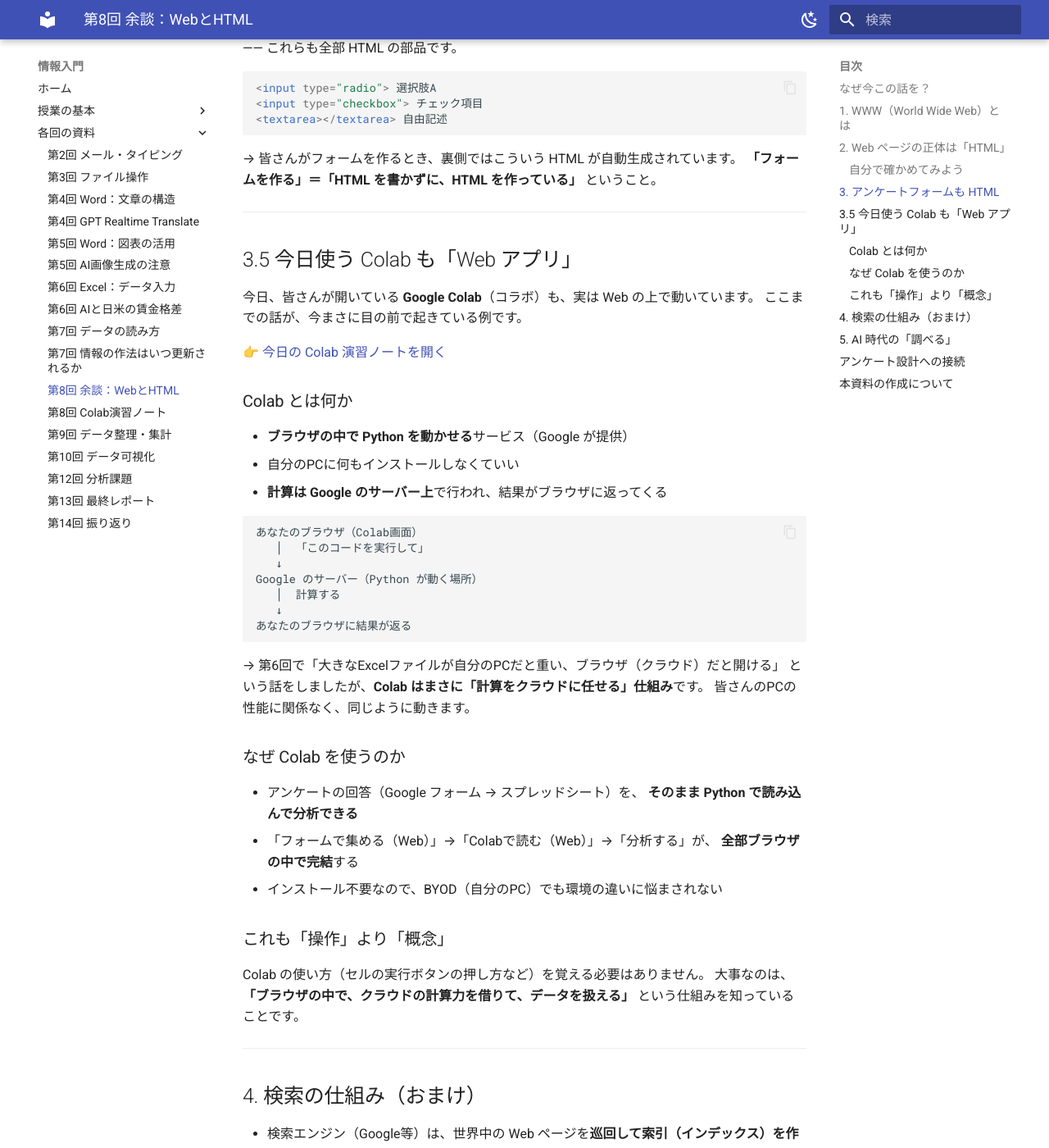
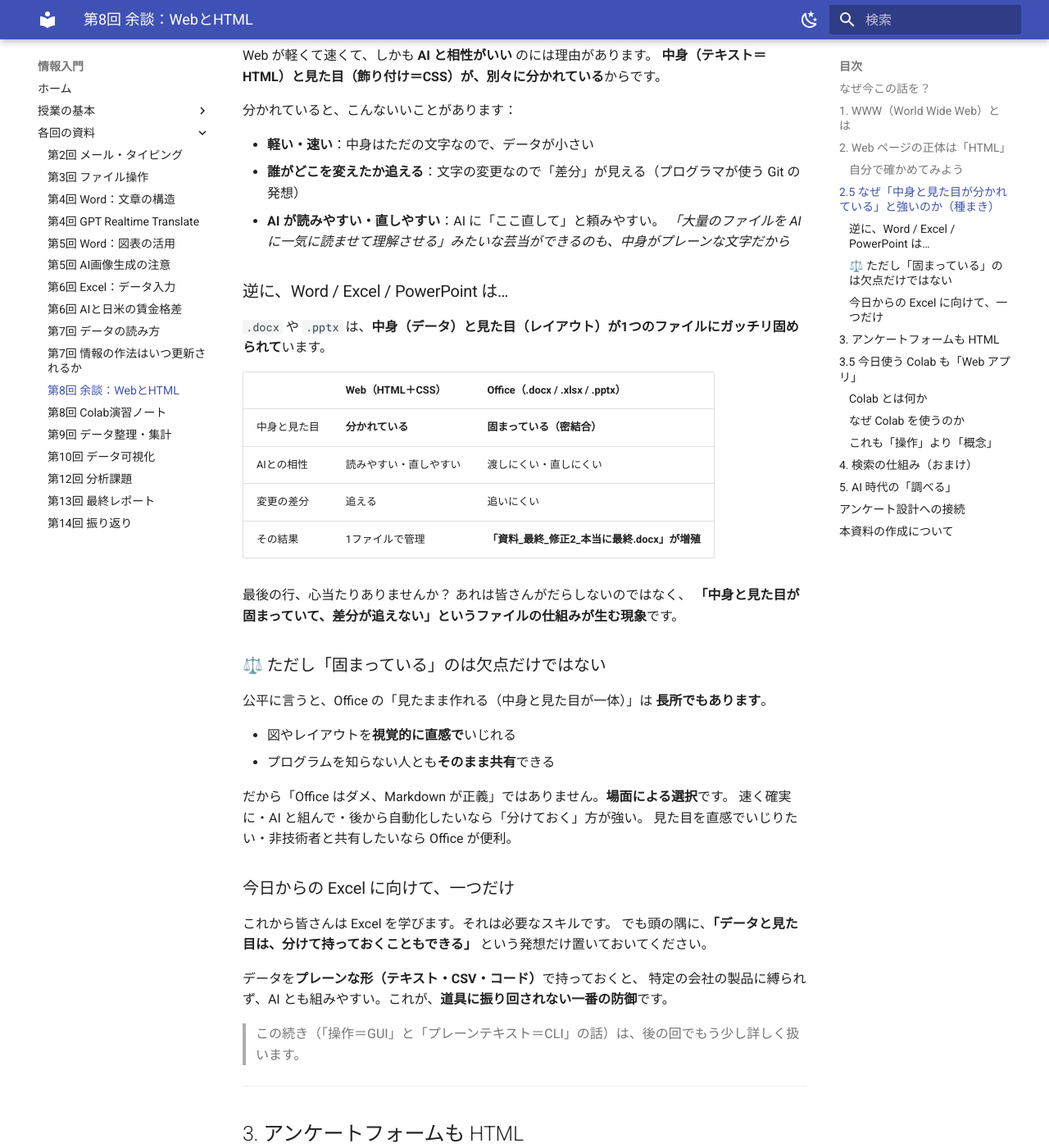
Before and after one commit to aonoa68/joho-nyumon, an MkDocs documentation site: the page built from docs/week08-web-html.md, in a window 1280 px wide and 1400 px high, scrolled down 1679 px. Shown: the whole window at 82% size. Built offline with MkDocs 1.6.1 and Material for MkDocs 9.7.7, drawn with Linux system fonts in a browser that asks for light colours.

Commit message:
第8回に脱Office種まきセクション(2.5)を追加：中身と見た目の分離・密結合の限界
Co-Authored-By: Claude Opus 4.8 (1M context) <noreply@anthropic.com>

```diff
--- a/docs/week08-web-html.md
+++ b/docs/week08-web-html.md
@@ -57,6 +57,55 @@ Web ページは、見た目は華やかでも、**中身はただの構造化
 ### 自分で確かめてみよう
 - どんな Web ページでも、右クリック →「ページのソースを表示」で、その HTML が見られます
 - 「華やかなページも、中身はタグ付きのテキスト」を体感できます
+
+---
+
+## 2.5 なぜ「中身と見た目が分かれている」と強いのか（種まき）
+
+Web が軽くて速くて、しかも **AI と相性がいい** のには理由があります。
+**中身（テキスト＝HTML）と見た目（飾り付け＝CSS）が、別々に分かれている**からです。
+
+分かれていると、こんないいことがあります：
+
+- **軽い・速い**：中身はただの文字なので、データが小さい
+- **誰がどこを変えたか追える**：文字の変更なので「差分」が見える（プログラマが使う Git の発想）
+- **AI が読みやすい・直しやすい**：AI に「ここ直して」と頼みやすい。
+  *「大量のファイルを AI に一気に読ませて理解させる」みたいな芸当ができるのも、中身がプレーンな文字だから*
+
+### 逆に、Word / Excel / PowerPoint は…
+
+`.docx` や `.pptx` は、**中身（データ）と見た目（レイアウト）が1つのファイルにガッチリ固められて**います。
+
+| | Web（HTML＋CSS） | Office（.docx / .xlsx / .pptx） |
+|---|---|---|
+| 中身と見た目 | **分かれている** | **固まっている（密結合）** |
+| AIとの相性 | 読みやすい・直しやすい | 渡しにくい・直しにくい |
+| 変更の差分 | 追える | 追いにくい |
+| その結果 | 1ファイルで管理 | **「資料_最終_修正2_本当に最終.docx」が増殖** |
+
+最後の行、心当たりありませんか？ あれは皆さんがだらしないのではなく、
+**「中身と見た目が固まっていて、差分が追えない」というファイルの仕組みが生む現象**です。
+
+### ⚖️ ただし「固まっている」のは欠点だけではない
+
+公平に言うと、Office の「見たまま作れる（中身と見た目が一体）」は **長所でもあります**。
+
+- 図やレイアウトを**視覚的に直感で**いじれる
+- プログラムを知らない人とも**そのまま共有**できる
+
+だから「Office はダメ、Markdown が正義」ではありません。**場面による選択**です。
+速く確実に・AI と組んで・後から自動化したいなら「分けておく」方が強い。
+見た目を直感でいじりたい・非技術者と共有したいなら Office が便利。
+
+### 今日からの Excel に向けて、一つだけ
+
+これから皆さんは Excel を学びます。それは必要なスキルです。
+でも頭の隅に、**「データと見た目は、分けて持っておくこともできる」** という発想だけ置いておいてください。
+
+データを**プレーンな形（テキスト・CSV・コード）**で持っておくと、
+特定の会社の製品に縛られず、AI とも組みやすい。これが、**道具に振り回されない一番の防御**です。
+
+> この続き（「操作＝GUI」と「プレーンテキスト＝CLI」の話）は、後の回でもう少し詳しく扱います。
 
 ---
 
```
